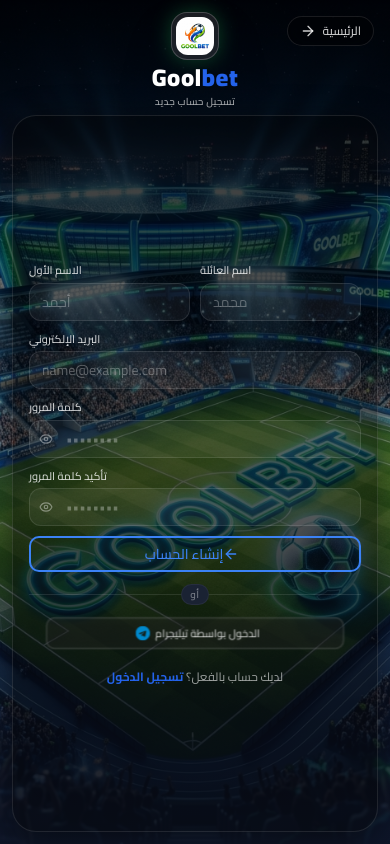
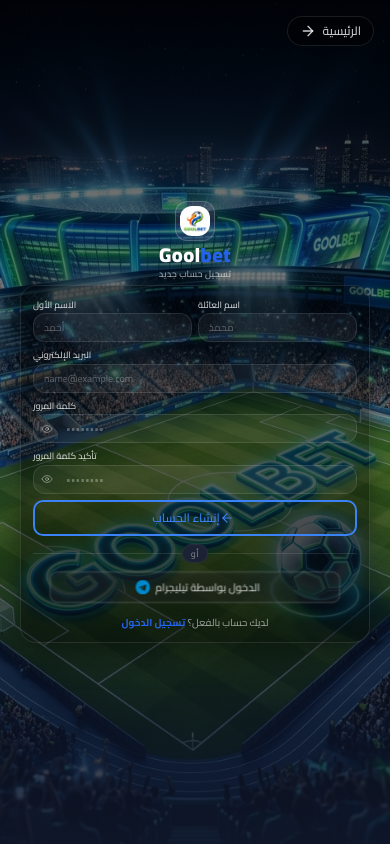
Before and after one commit to tahakhatip2-tech/fotbol, a React (Vite) app in the folder frontend/: page /register in a window 390 px wide. Built offline with nearby package versions, Linux system fonts and the light colour scheme; no server answers.

Commit message:
style: ultra-compress auth pages for extremely short screens

```diff
--- a/frontend/src/pages/RegisterPage.tsx
+++ b/frontend/src/pages/RegisterPage.tsx
@@ -99,93 +99,93 @@
       </Link>
 
       {/* Glassmorphic Modal taking full possible space compressed */}
-      <div className="w-full h-full max-w-md max-h-[98vh] relative z-10 flex flex-col justify-center animate-fade-in-up">
+      <div className="w-full h-full max-w-md relative z-10 flex flex-col justify-center animate-fade-in-up px-2 py-4">
 
         {/* Logo outside the card */}
-        <div className="flex flex-col items-center justify-center mb-1.5 drop-shadow-2xl">
-          <div className="w-12 h-12 rounded-2xl bg-white/10 p-1 backdrop-blur-xl border border-white/20 shadow-[0_0_20px_rgba(34,197,94,0.3)] mb-1.5">
-            <img src="/logo.jpg" alt="Logo" className="w-full h-full object-cover rounded-xl" />
+        <div className="flex flex-col items-center justify-center mb-1 drop-shadow-2xl flex-shrink-0">
+          <div className="w-10 h-10 sm:w-12 sm:h-12 rounded-xl sm:rounded-2xl bg-white/10 p-1 backdrop-blur-xl border border-white/20 shadow-[0_0_20px_rgba(34,197,94,0.3)] mb-1">
+            <img src="/logo.jpg" alt="Logo" className="w-full h-full object-cover rounded-lg sm:rounded-xl" />
           </div>
-          <h1 className="text-2xl font-black text-white tracking-wide drop-shadow-lg leading-none">
+          <h1 className="text-xl sm:text-2xl font-black text-white tracking-wide drop-shadow-lg leading-none">
             Gool<span className="text-primary">bet</span>
           </h1>
-          <p className="text-white/70 text-[10px] mt-1 font-medium tracking-wide">تسجيل حساب جديد</p>
+          <p className="text-white/70 text-[9px] sm:text-[10px] mt-0.5 font-medium tracking-wide">تسجيل حساب جديد</p>
         </div>
 
-        <div className="bg-black/40 backdrop-blur-xl border border-white/10 p-4 sm:p-5 rounded-3xl shadow-[0_8px_32px_rgba(0,0,0,0.5)] flex flex-col justify-center flex-1 max-h-full overflow-y-auto custom-scrollbar">
+        <div className="bg-black/40 backdrop-blur-xl border border-white/10 p-3 sm:p-5 rounded-2xl sm:rounded-3xl shadow-[0_8px_32px_rgba(0,0,0,0.5)] flex flex-col justify-center w-full overflow-hidden">
 
           {error && (
-            <div className="bg-red-500/10 border border-red-500/20 text-red-400 p-2 rounded-lg text-xs mb-3 flex items-start gap-1.5">
-              <svg className="w-4 h-4 shrink-0 mt-0.5" fill="none" viewBox="0 0 24 24" stroke="currentColor"><path strokeLinecap="round" strokeLinejoin="round" strokeWidth={2} d="M12 9v2m0 4h.01m-6.938 4h13.856c1.54 0 2.502-1.667 1.732-3L13.732 4c-.77-1.333-2.694-1.333-3.464 0L3.34 16c-.77 1.333.192 3 1.732 3z" /></svg>
+            <div className="bg-red-500/10 border border-red-500/20 text-red-400 p-1.5 rounded-lg text-[10px] mb-2 flex items-start gap-1">
+              <svg className="w-3 h-3 shrink-0 mt-0.5" fill="none" viewBox="0 0 24 24" stroke="currentColor"><path strokeLinecap="round" strokeLinejoin="round" strokeWidth={2} d="M12 9v2m0 4h.01m-6.938 4h13.856c1.54 0 2.502-1.667 1.732-3L13.732 4c-.77-1.333-2.694-1.333-3.464 0L3.34 16c-.77 1.333.192 3 1.732 3z" /></svg>
               <span>{error}</span>
             </div>
           )}
 
-          <form onSubmit={handleSubmit} className="space-y-2.5">
-            <div className="grid grid-cols-2 gap-2.5">
-              <div className="space-y-1">
-                <label className="block text-[11px] font-medium text-white/80">الاسم الأول</label>
+          <form onSubmit={handleSubmit} className="space-y-1.5 sm:space-y-2.5">
+            <div className="grid grid-cols-2 gap-1.5 sm:gap-2.5">
+              <div className="space-y-0.5">
+                <label className="block text-[9px] sm:text-[11px] font-medium text-white/80">الاسم الأول</label>
                 <input
                   type="text"
                   required
                   value={formData.firstName}
                   onChange={e => setFormData({...formData, firstName: e.target.value})}
-                  className="w-full bg-white/5 border border-white/10 rounded-xl px-3 py-2 text-sm outline-none focus:border-primary focus:bg-white/10 transition-all text-white placeholder-white/30"
+                  className="w-full bg-white/5 border border-white/10 rounded-lg sm:rounded-xl px-2.5 py-1.5 sm:py-2 text-[10px] sm:text-sm outline-none focus:border-primary focus:bg-white/10 transition-all text-white placeholder-white/30"
                   placeholder="أحمد"
                 />
               </div>
-              <div className="space-y-1">
-                <label className="block text-[11px] font-medium text-white/80">اسم العائلة</label>
+              <div className="space-y-0.5">
+                <label className="block text-[9px] sm:text-[11px] font-medium text-white/80">اسم العائلة</label>
                 <input
                   type="text"
                   required
                   value={formData.lastName}
                   onChange={e => setFormData({...formData, lastName: e.target.value})}
-                  className="w-full bg-white/5 border border-white/10 rounded-xl px-3 py-2 text-sm outline-none focus:border-primary focus:bg-white/10 transition-all text-white placeholder-white/30"
+                  className="w-full bg-white/5 border border-white/10 rounded-lg sm:rounded-xl px-2.5 py-1.5 sm:py-2 text-[10px] sm:text-sm outline-none focus:border-primary focus:bg-white/10 transition-all text-white placeholder-white/30"
                   placeholder="محمد"
                 />
               </div>
             </div>
 
-            <div className="space-y-1">
-              <label className="block text-[11px] font-medium text-white/80">البريد الإلكتروني</label>
+            <div className="space-y-0.5">
+              <label className="block text-[9px] sm:text-[11px] font-medium text-white/80">البريد الإلكتروني</label>
               <input
                 type="email"
                 required
                 value={formData.email}
                 onChange={e => setFormData({...formData, email: e.target.value})}
-                className="w-full bg-white/5 border border-white/10 rounded-xl px-3 py-2 text-sm outline-none focus:border-primary focus:bg-white/10 transition-all text-white placeholder-white/30"
+                className="w-full bg-white/5 border border-white/10 rounded-lg sm:rounded-xl px-2.5 py-1.5 sm:py-2 text-[10px] sm:text-sm outline-none focus:border-primary focus:bg-white/10 transition-all text-white placeholder-white/30"
                 placeholder="name@example.com"
               />
             </div>
 
-            <div className="space-y-1">
-              <label className="block text-[11px] font-medium text-white/80">كلمة المرور</label>
+            <div className="space-y-0.5">
+              <label className="block text-[9px] sm:text-[11px] font-medium text-white/80">كلمة المرور</label>
               <div className="relative">
                 <input
                   type={showPassword ? "text" : "password"}
                   required
                   value={formData.password}
                   onChange={e => setFormData({...formData, password: e.target.value})}
-                  className="w-full bg-white/5 border border-white/10 rounded-xl px-3 py-2 pl-9 text-sm outline-none focus:border-primary focus:bg-white/10 transition-all text-white placeholder-white/30 text-left"
+                  className="w-full bg-white/5 border border-white/10 rounded-lg sm:rounded-xl px-2.5 py-1.5 sm:py-2 pl-8 sm:pl-9 text-[10px] sm:text-sm outline-none focus:border-primary focus:bg-white/10 transition-all text-white placeholder-white/30 text-left"
                   dir="ltr"
                   placeholder="••••••••"
                 />
                 <button
                   type="button"
-                  className="absolute left-1.5 top-1/2 -translate-y-1/2 p-1 text-white/40 hover:text-white transition-colors rounded-md hover:bg-white/10"
+                  className="absolute left-1 sm:left-1.5 top-1/2 -translate-y-1/2 p-1 text-white/40 hover:text-white transition-colors rounded hover:bg-white/10"
                   onClick={() => setShowPassword(!showPassword)}
                 >
-                  {showPassword ? <EyeOff size={14} /> : <Eye size={14} />}
+                  {showPassword ? <EyeOff size={12} className="sm:w-3.5 sm:h-3.5" /> : <Eye size={12} className="sm:w-3.5 sm:h-3.5" />}
                 </button>
               </div>
             </div>
 
-            <div className="space-y-1">
+            <div className="space-y-0.5">
               <div className="flex justify-between items-center">
-                <label className="block text-[11px] font-medium text-white/80">تأكيد كلمة المرور</label>
-                {isMatch && <span className="text-[10px] font-medium text-emerald-400 flex items-center gap-1 bg-emerald-500/10 border border-emerald-500/20 px-1.5 py-0.5 rounded-full"><CheckCircle2 size={10} /> متطابقة</span>}
-                {isMismatch && <span className="text-[10px] font-medium text-red-400 flex items-center gap-1 bg-red-500/10 border border-red-500/20 px-1.5 py-0.5 rounded-full"><XCircle size={10} /> غير متطابقة</span>}
+                <label className="block text-[9px] sm:text-[11px] font-medium text-white/80">تأكيد كلمة المرور</label>
+                {isMatch && <span className="text-[8px] sm:text-[10px] font-medium text-emerald-400 flex items-center gap-1 bg-emerald-500/10 border border-emerald-500/20 px-1 sm:px-1.5 py-0.5 rounded-full"><CheckCircle2 size={8} /> متطابقة</span>}
+                {isMismatch && <span className="text-[8px] sm:text-[10px] font-medium text-red-400 flex items-center gap-1 bg-red-500/10 border border-red-500/20 px-1 sm:px-1.5 py-0.5 rounded-full"><XCircle size={8} /> غير متطابقة</span>}
               </div>
               <div className="relative">
                 <input
@@ -193,33 +193,33 @@
                   required
                   value={formData.confirmPassword}
                   onChange={e => setFormData({...formData, confirmPassword: e.target.value})}
-                  className={`w-full bg-white/5 border rounded-xl px-3 py-2 pl-9 text-sm outline-none transition-all text-white placeholder-white/30 text-left ${isMatch ? 'border-emerald-500 focus:border-emerald-500 focus:bg-emerald-500/10' : isMismatch ? 'border-red-500 focus:border-red-500 focus:bg-red-500/10' : 'border-white/10 focus:border-primary focus:bg-white/10'}`}
+                  className={`w-full bg-white/5 border rounded-lg sm:rounded-xl px-2.5 py-1.5 sm:py-2 pl-8 sm:pl-9 text-[10px] sm:text-sm outline-none transition-all text-white placeholder-white/30 text-left ${isMatch ? 'border-emerald-500 focus:border-emerald-500 focus:bg-emerald-500/10' : isMismatch ? 'border-red-500 focus:border-red-500 focus:bg-red-500/10' : 'border-white/10 focus:border-primary focus:bg-white/10'}`}
                   dir="ltr"
                   placeholder="••••••••"
                 />
                 <button
                   type="button"
-                  className="absolute left-1.5 top-1/2 -translate-y-1/2 p-1 text-white/40 hover:text-white transition-colors rounded-md hover:bg-white/10"
+                  className="absolute left-1 sm:left-1.5 top-1/2 -translate-y-1/2 p-1 text-white/40 hover:text-white transition-colors rounded hover:bg-white/10"
                   onClick={() => setShowConfirmPassword(!showConfirmPassword)}
                 >
-                  {showConfirmPassword ? <EyeOff size={14} /> : <Eye size={14} />}
+                  {showConfirmPassword ? <EyeOff size={12} className="sm:w-3.5 sm:h-3.5" /> : <Eye size={12} className="sm:w-3.5 sm:h-3.5" />}
                 </button>
               </div>
             </div>
 
-            <Button disabled={isLoading} className="w-full h-10 mt-1 text-sm font-bold shadow-[0_0_15px_rgba(34,197,94,0.3)] hover:shadow-[0_0_25px_rgba(34,197,94,0.5)] transition-all active:scale-[0.98]" type="submit">
+            <Button disabled={isLoading} className="w-full h-8 sm:h-10 mt-1 text-xs sm:text-sm font-bold shadow-[0_0_10px_rgba(34,197,94,0.3)] hover:shadow-[0_0_20px_rgba(34,197,94,0.5)] transition-all active:scale-[0.98]" type="submit">
               {isLoading ? 'جاري الإنشاء...' : 'إنشاء الحساب'}
-              {!isLoading && <ArrowLeft className="mr-1.5" size={16} />}
+              {!isLoading && <ArrowLeft className="mr-1 sm:mr-1.5" size={14} />}
             </Button>
           </form>
 
-          <div className="relative flex items-center justify-center my-3">
+          <div className="relative flex items-center justify-center my-2 sm:my-3">
             <div className="border-t border-white/10 w-full absolute"></div>
-            <div className="bg-[#1a2233] px-2 relative text-[10px] font-semibold text-white/40 uppercase tracking-wider rounded-full py-0.5 border border-white/5">أو</div>
+            <div className="bg-[#1a2233] px-2 relative text-[9px] sm:text-[10px] font-semibold text-white/40 uppercase tracking-wider rounded-full py-0.5 border border-white/5">أو</div>
           </div>
 
-          <div className="space-y-2">
-            <div className="[&>div]:w-full [&>div>iframe]:w-full flex justify-center scale-90 origin-top">
+          <div className="space-y-1 sm:space-y-2">
+            <div className="[&>div]:w-full [&>div>iframe]:w-full flex justify-center scale-90 sm:scale-100 origin-top">
               <TelegramLoginWidget
                 botName="your_bot_username_here"
                 onAuth={handleTelegramAuth}
@@ -227,7 +227,7 @@
             </div>
           </div>
 
-          <p className="text-center text-xs text-white/60 mt-4">
+          <p className="text-center text-[10px] sm:text-xs text-white/60 mt-2 sm:mt-4">
             لديك حساب بالفعل؟ <Link to="/login" className="font-bold text-primary hover:text-white transition-all">تسجيل الدخول</Link>
           </p>
         </div>
```
Also changed, not shown: frontend/src/pages/LoginPage.tsx (+33 -33 lines).
